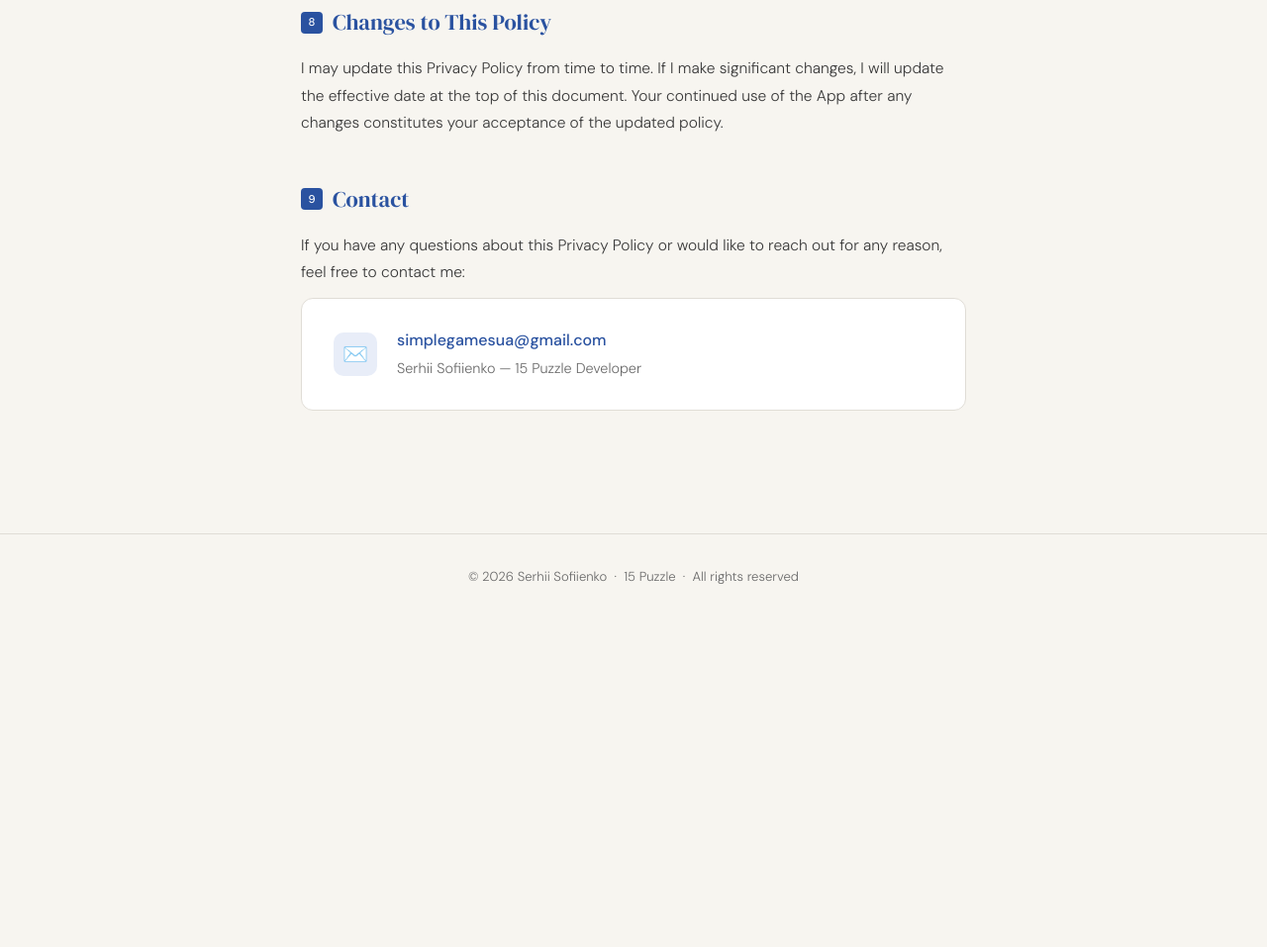
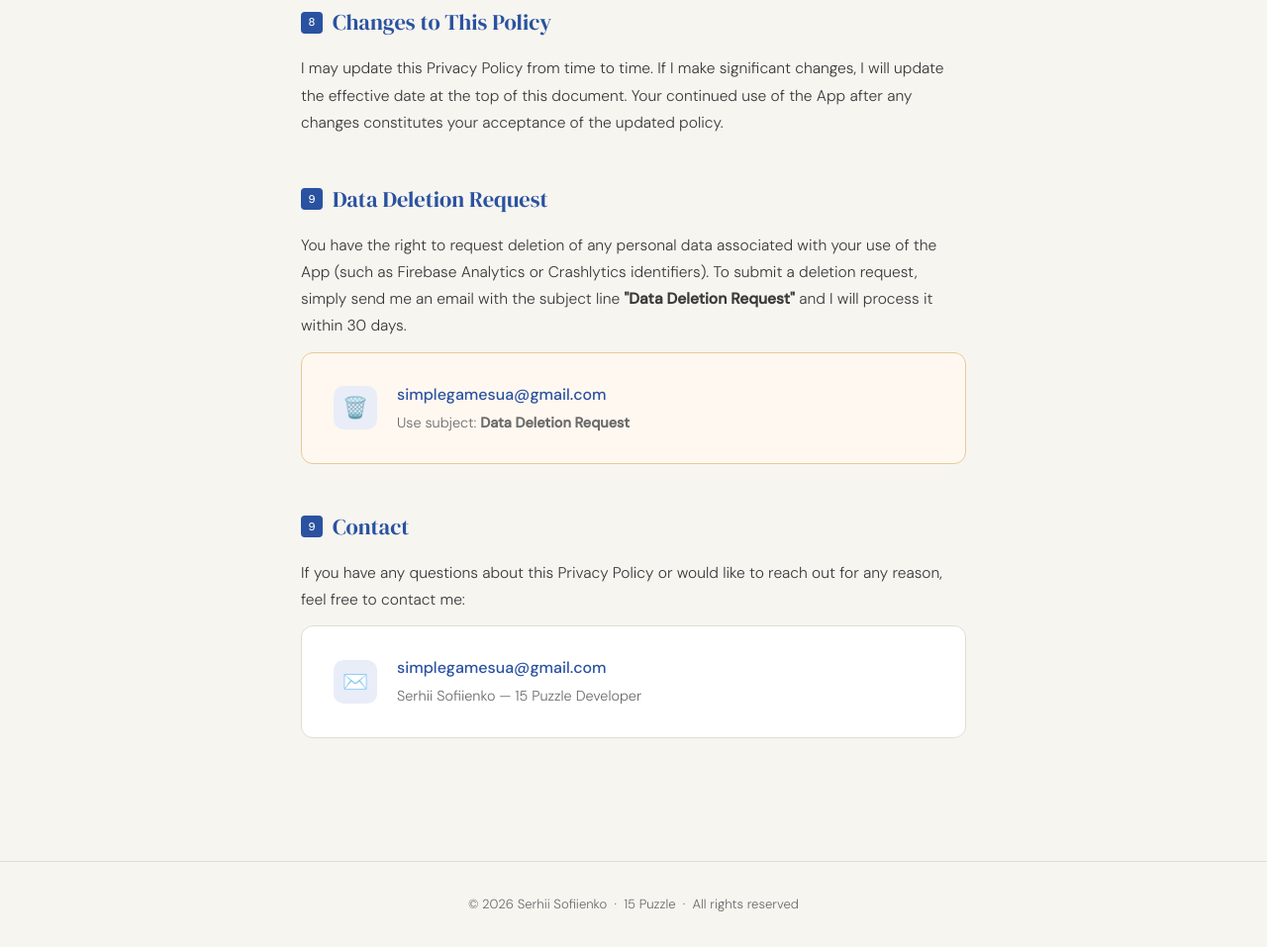
Before and after one commit to shutnick/15-puzzle-privacy, a plain HTML site: page index.html in a window 1280 px wide. Shown: the part 2299-3256 px from the top of the page at 99% size. Before the commit the page ends 2926 px from the top, so only its background shows below. Drawn offline with Linux system fonts and the light colour scheme.

Commit message:
Update index.html
Add option for deleting personal data

```diff
--- a/index.html
+++ b/index.html
@@ -323,6 +323,18 @@
     <p>I may update this Privacy Policy from time to time. If I make significant changes, I will update the effective date at the top of this document. Your continued use of the App after any changes constitutes your acceptance of the updated policy.</p>
   </section>
 
+  <section id="deletion">
+    <h2><span class="num">9</span> Data Deletion Request</h2>
+    <p>You have the right to request deletion of any personal data associated with your use of the App (such as Firebase Analytics or Crashlytics identifiers). To submit a deletion request, simply send me an email with the subject line <strong>"Data Deletion Request"</strong> and I will process it within 30 days.</p>
+    <div class="contact-box" style="background: #fff8f0; border-color: #e8c99a;">
+      <div class="icon">🗑️</div>
+      <div>
+        <a href="mailto:simplegamesua@gmail.com?subject=Data%20Deletion%20Request">simplegamesua@gmail.com</a>
+        <p>Use subject: <strong>Data Deletion Request</strong></p>
+      </div>
+    </div>
+  </section>
+
   <section>
     <h2><span class="num">9</span> Contact</h2>
     <p>If you have any questions about this Privacy Policy or would like to reach out for any reason, feel free to contact me:</p>
```
